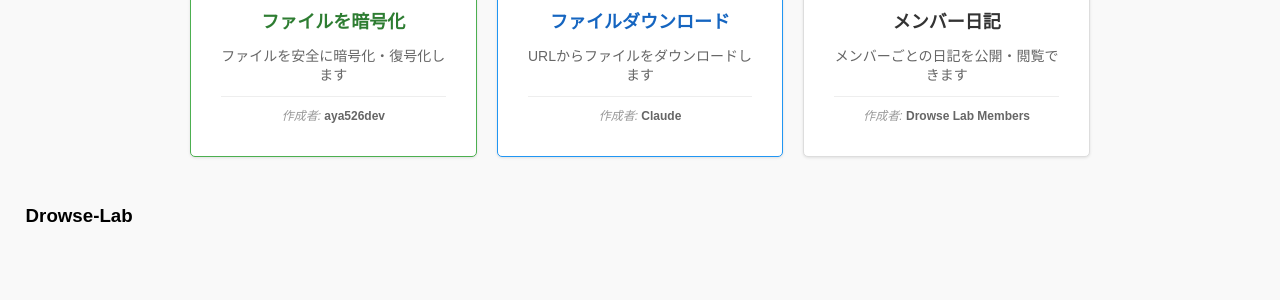
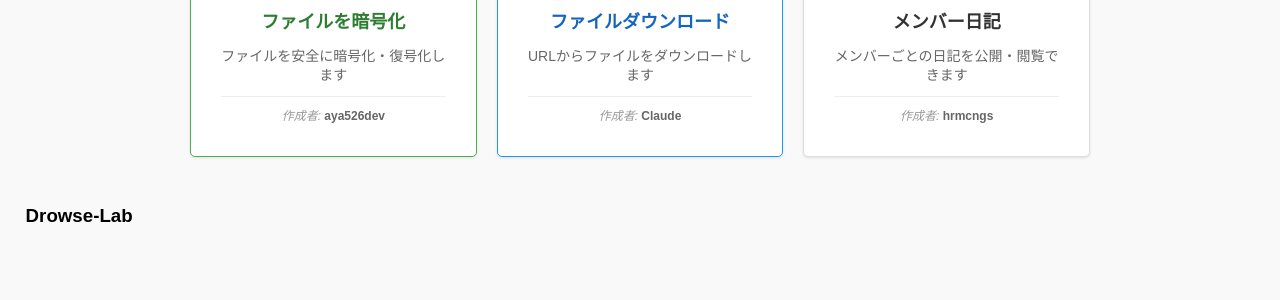
Before and after one commit to Drowse-Lab/Drowse-Lab, a Jekyll site: the page built from other.html, in a window 1280 px wide. Shown: the part 334-634 px from the top of the page. Built offline with Jekyll 4.4.1, drawn with Linux system fonts in a browser that asks for light colours; nearby versions of some CDN libraries; some web fonts are replaced; a style sheet for code colours, icons or effects is not loaded.

Commit message:
Update other.html

```diff
--- a/other.html
+++ b/other.html
@@ -45,7 +45,7 @@ hide_title: true
             <div class="feature-author">
                 <span data-i18n="other.authorLabel">作成者: </span>
                 <span class="author-names">
-                    <span class="author-name">Drowse Lab Members</span>
+                    <span class="author-name">hrmcngs</span>
                 </span>
             </div>
         </a>
```
